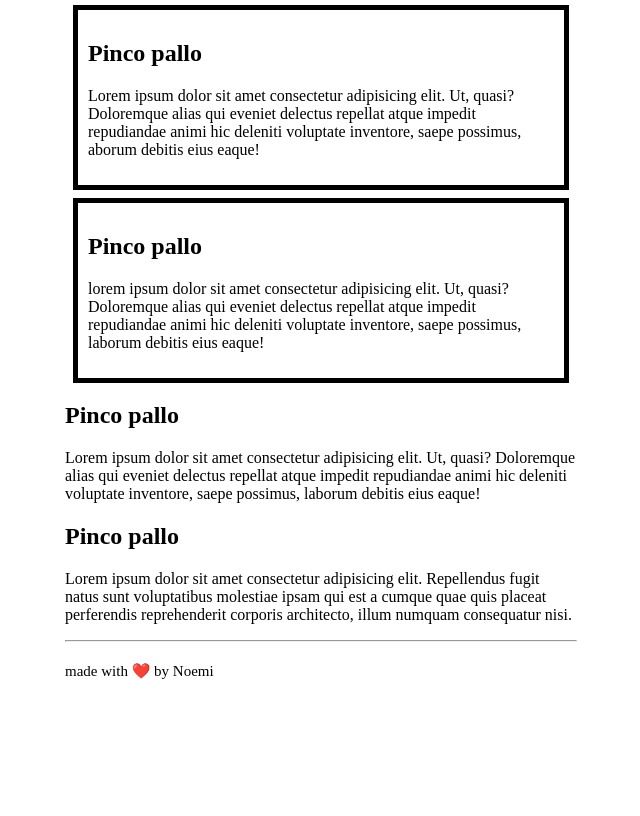
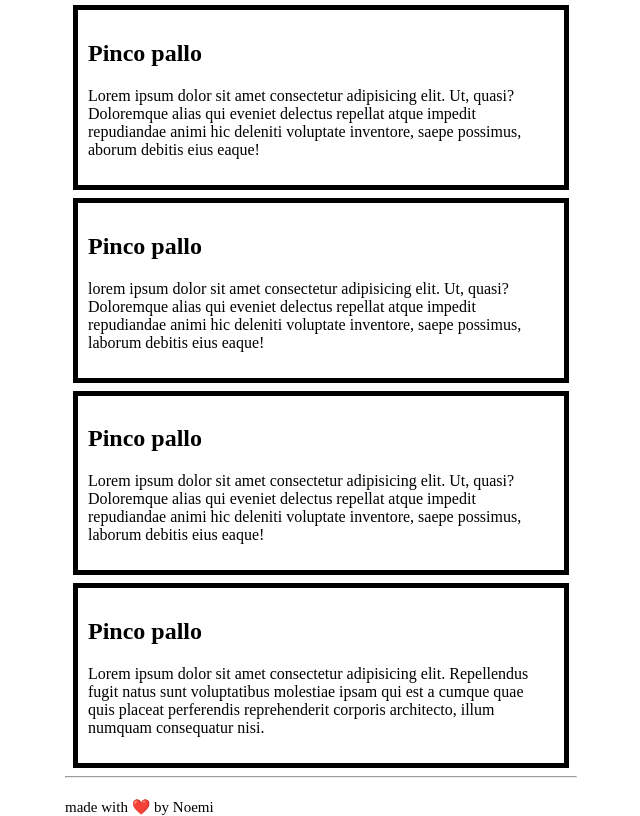
Before and after one commit to noemi-tartaglino/htmlcss-wireframe, a plain HTML site: page index.html in a window 1280 px wide. Shown: the part 85-901 px from the top of the page, without its empty margins (319-959 px from the left). Before the commit the page ends 800 px from the top, so only its background shows below. Drawn offline with Linux system fonts and the light colour scheme.

Commit message:
feat add class third and fourth div

```diff
--- a/index.html
+++ b/index.html
@@ -23,13 +23,13 @@
         atque impedit repudiandae animi hic deleniti voluptate inventore, saepe possimus,
         laborum debitis eius eaque! </p>
     </div>
-<div>
+    <div class = "box">
       <h2> Pinco pallo </h2>
-    <p>Lorem ipsum dolor sit amet consectetur adipisicing elit. Ut, quasi? Doloremque alias
+      <p> Lorem ipsum dolor sit amet consectetur adipisicing elit. Ut, quasi? Doloremque alias
           qui eveniet delectus repellat atque impedit repudiandae animi hic deleniti voluptate inventore,
           saepe possimus, laborum debitis eius eaque! </p>
     </div>
-    <div>
+    <div class = "box">
       <h2> Pinco pallo </h2>
       <p>Lorem ipsum dolor sit amet consectetur adipisicing elit.
          Repellendus fugit natus sunt voluptatibus molestiae ipsam qui est a cumque quae quis placeat
```
Lines whose indentation alone changed are shown as unchanged.
